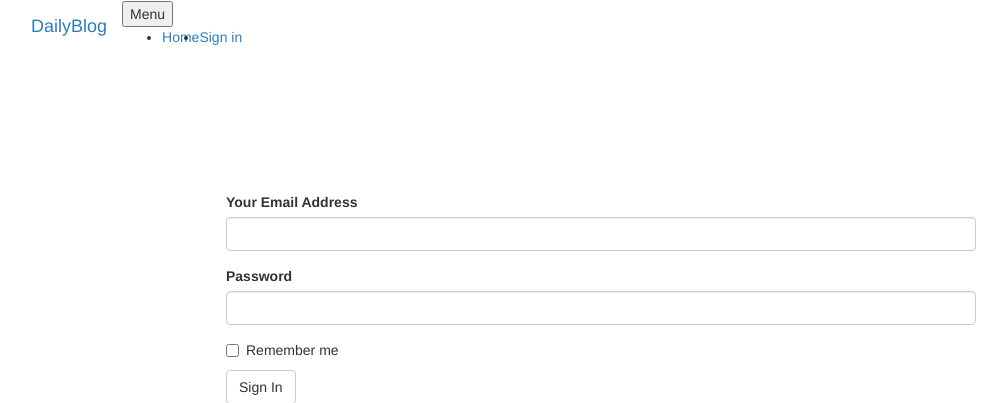
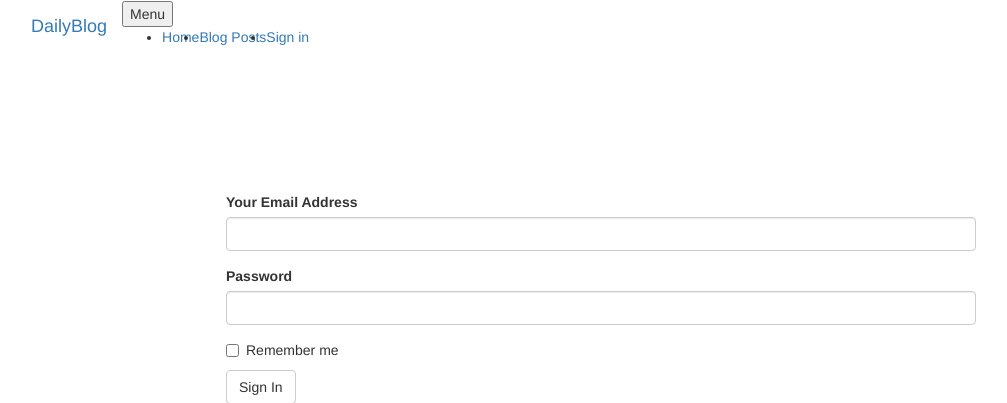
Before and after one commit to casio-ka/DailyBlog, a Flask app: a page that uses app/templates/navbar.html in a window 1280 px wide. Shown: the top 403 px of the page, without its empty margins (39-1046 px from the left). Run offline with Flask 2, Linux system fonts and the light colour scheme; some libraries are stand-ins or nearby versions.

Commit message:
Update navbar.html
Changed blogpost on navbar to be visible to all users

```diff
--- a/app/templates/navbar.html
+++ b/app/templates/navbar.html
@@ -10,9 +10,8 @@
         <li class="nav-item">
           <a class="nav-link" href="{{url_for('main.index')}}">Home</a>
         </li>
-
+        <li class="nav-item"><a class="nav-link" href="{{url_for('main.get_blogposts')}}">Blog Posts</a></li>
         {% if current_user.is_authenticated %}
-        <li class="nav-item"><a class="nav-link" href="{{url_for('main.get_blogposts')}}">Blog Posts</a></li>
         <li class="nav-item" ><a class="nav-link" href="{{url_for('main.profile',uname=current_user.username)}}">Profile</a></li>
         <li class="nav-item"><a class="nav-link" href="{{url_for('auth.logout')}}">Sign out</a></li>
         {% else %}
```
